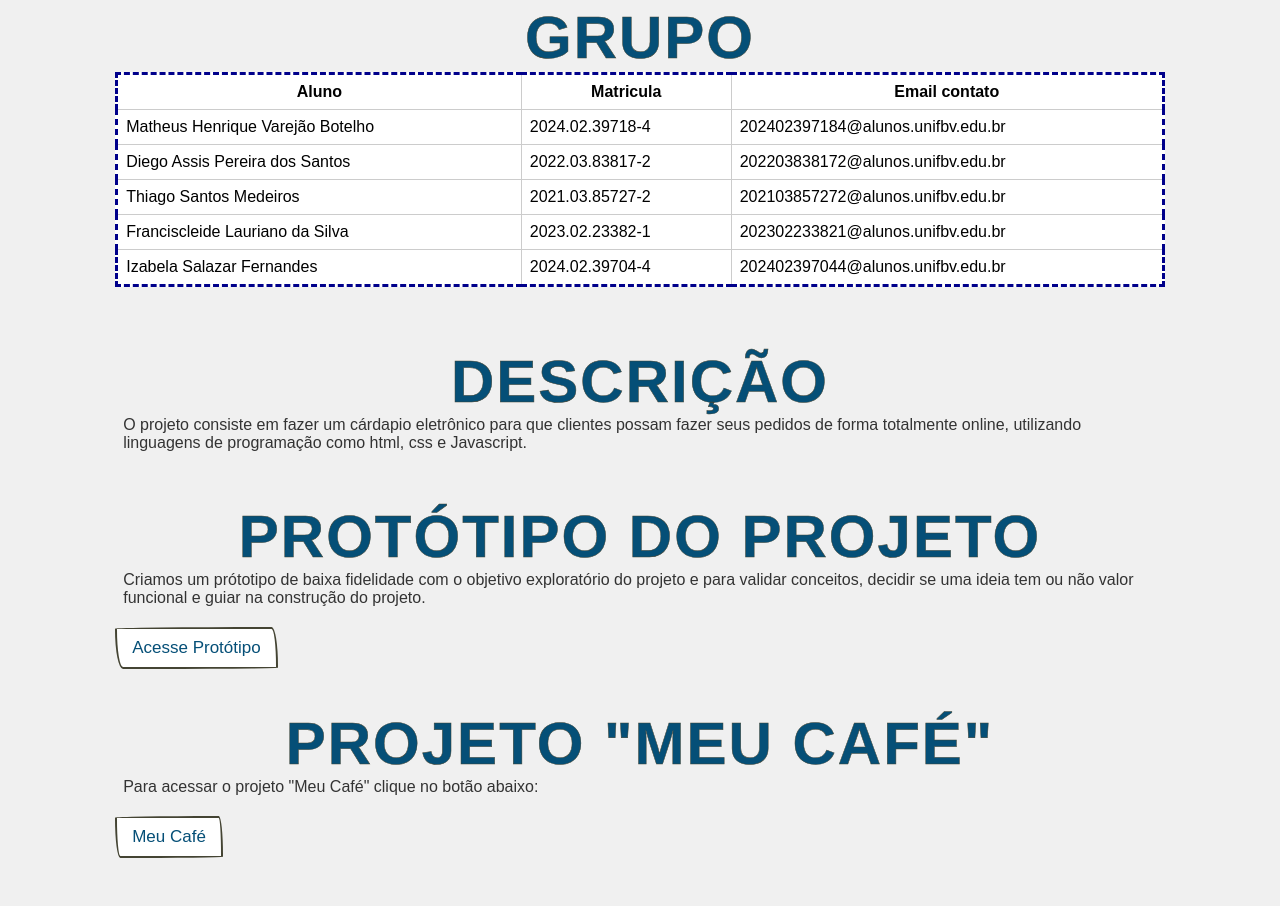
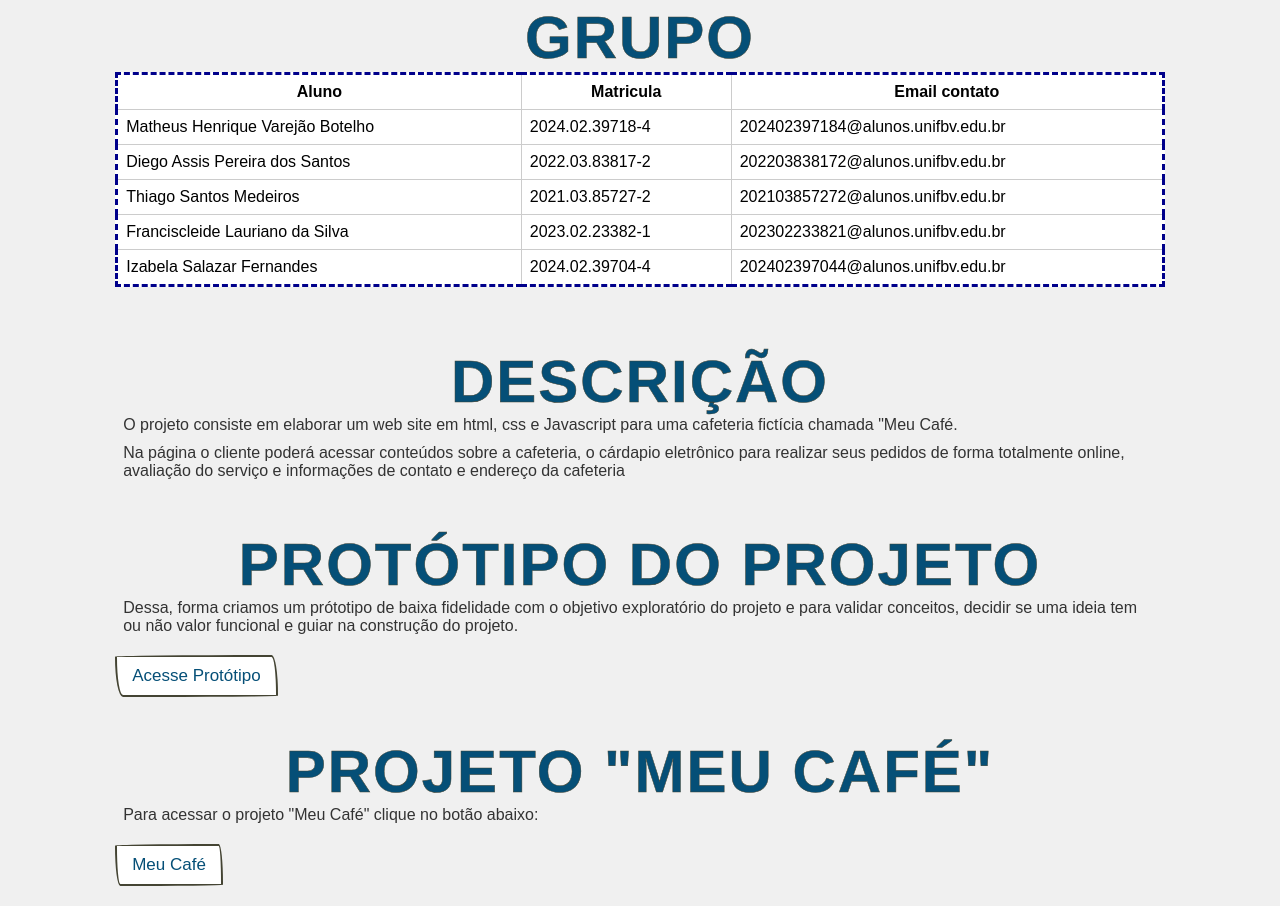
Before and after one commit to FrancisLauriano/meu_cafe, a website: page index.html in a window 1280 px wide. Shown: the part 1603-2509 px from the top of the page. Before the commit the page ends 2481 px from the top, so only its background shows below. Drawn offline with Linux system fonts and the light colour scheme.

Commit message:
14-04-2024

```diff
--- a/index.html
+++ b/index.html
@@ -118,7 +118,10 @@
         <section class="descricao" id="descricao">
             <dl>
                 <h3 class="heading">Descrição</h3>
-                <dd><p>O projeto consiste em fazer um cárdapio eletrônico para que clientes possam fazer seus pedidos de forma totalmente online, utilizando linguagens de programação como html, css e Javascript.</p></dd>
+                <dd>
+                    <p> O projeto consiste em elaborar um web site em html, css e Javascript para uma cafeteria fictícia chamada "Meu Café.</p>
+                    <p> Na página o cliente poderá acessar conteúdos sobre a cafeteria, o cárdapio eletrônico para realizar seus pedidos de forma totalmente online, avaliação do serviço e informações de contato e endereço da cafeteria</p>
+                </dd>
             </dl>
         </section>
 
@@ -126,7 +129,7 @@
             <h3 class="heading">Protótipo do Projeto</h3>
             <dl>
                 <dd><p>
-                    Criamos um prótotipo de baixa fidelidade com o objetivo exploratório do projeto e para validar conceitos, decidir se uma ideia tem ou não valor funcional e guiar na construção do projeto.
+                    Dessa, forma criamos um prótotipo de baixa fidelidade com o objetivo exploratório do projeto e para validar conceitos, decidir se uma ideia tem ou não valor funcional e guiar na construção do projeto.
                 </p></dd>
             </dl>
             <a href="https://www.figma.com/file/wFuoehlSgN9DcC9hcoGqvQ/prototipo_baixa_fidelidade_Meu-Cafe?type=whiteboard&t=5MzYNfVIaKAinT07-6" class="btn">Acesse Protótipo</a>
```
